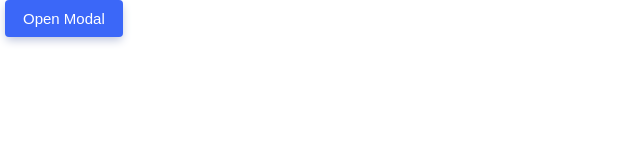
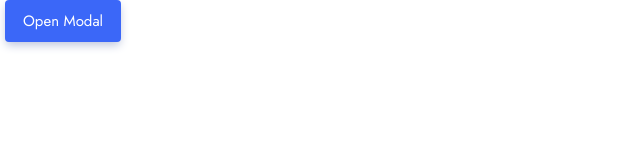
Before and after one commit to JonatasRicardo/steps-process, a React (Create React App) app: page / in a window 1280 px wide. Shown: the top 160 px of the page, without its empty margins (0-640 px from the left). Built offline with nearby package versions, Linux system fonts and the light colour scheme.

Commit message:
component fonts

```diff
--- a/src/components/Button/button.scss
+++ b/src/components/Button/button.scss
@@ -12,6 +12,7 @@
     font-weight: 100;
     @include transition(box-shadow .5s);
     box-shadow: 0px 4px 10px -1px #bcc4dc;
+    font-family: 'Jost', sans-serif;
 
     &:hover{
         box-shadow: 0px 0px 15px -2px $colorBlue;
--- a/src/components/Modal/modal.scss
+++ b/src/components/Modal/modal.scss
@@ -11,6 +11,7 @@
     display: flex;
     justify-content: space-around;
     @include transition(all .5s);
+    font-family: 'Jost', sans-serif;
 
     &__header{
         position: relative;
--- a/src/components/Steps/steps.scss
+++ b/src/components/Steps/steps.scss
@@ -4,12 +4,14 @@
     flex-direction: row;
     display: flex;
     padding: 0 5px;
+    font-family: 'Jost', sans-serif;
 }
 
 .step-item {
     flex-grow: 1;
     text-align: center;
     width: 100%;
+    font-family: 'Jost', sans-serif;
 
     &__icon{
         display: flex;
```
